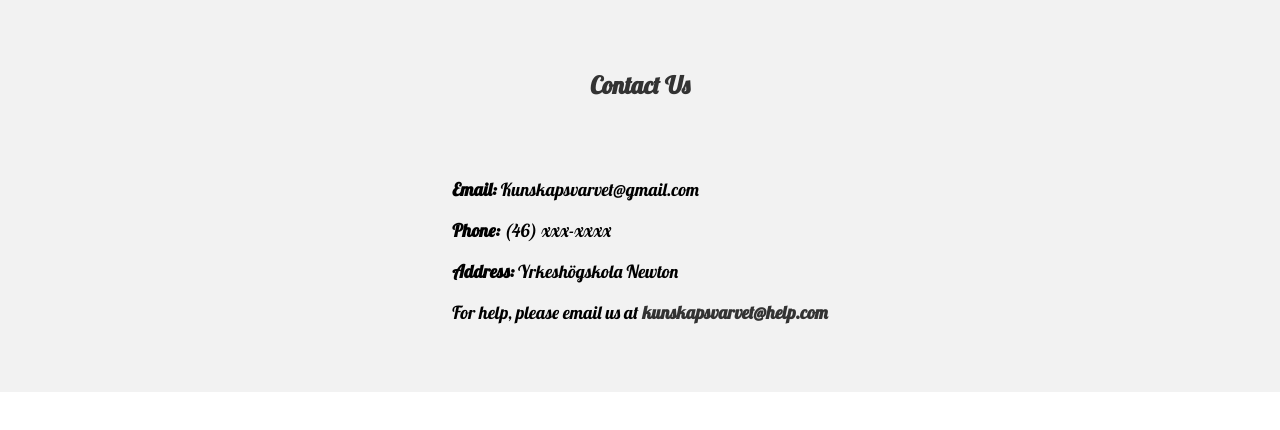
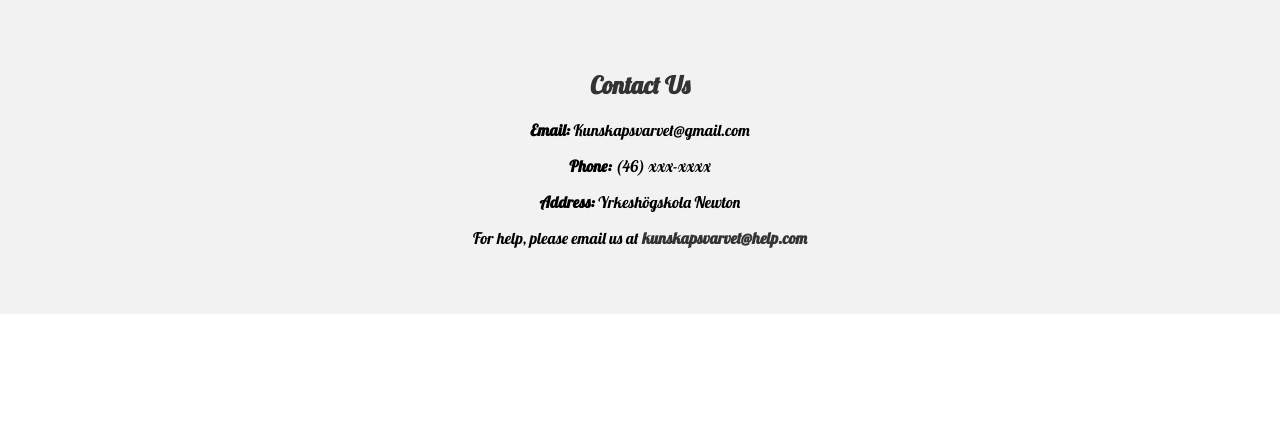
Before and after one commit to BlueHamdi/kunskapfrontend, a React (Create React App) app: page /Contact in a window 1280 px wide. Shown: the top 430 px of the page. Built offline with nearby package versions, Linux system fonts and the light colour scheme.

Commit message:
Contact ändring

```diff
--- a/src/components/Contact/Contact.js
+++ b/src/components/Contact/Contact.js
@@ -5,11 +5,11 @@
   return (
     <div className="contact-info-container">
       <h2 className="contact-info-header">Contact Us</h2>
-      <div className="contact-info-details">
+      <div className="contact-details">
         <p><strong>Email:</strong> Kunskapsvarvet@gmail.com</p>
         <p><strong>Phone:</strong> (46) xxx-xxxx</p>
         <p><strong>Address:</strong> Yrkeshögskola Newton</p>
-        <p className="contact-info-support-text">For help, please email us at <a href="mailto:kunskapsvarvet@help.com" className="contact-info-support-link">kunskapsvarvet@help.com</a></p>
+        <p className="contact-help-text">For help, please email us at <a href="mailto:kunskapsvarvet@help.com" className="contact-info-support-link">kunskapsvarvet@help.com</a></p>
       </div>
     </div>
   );
```
